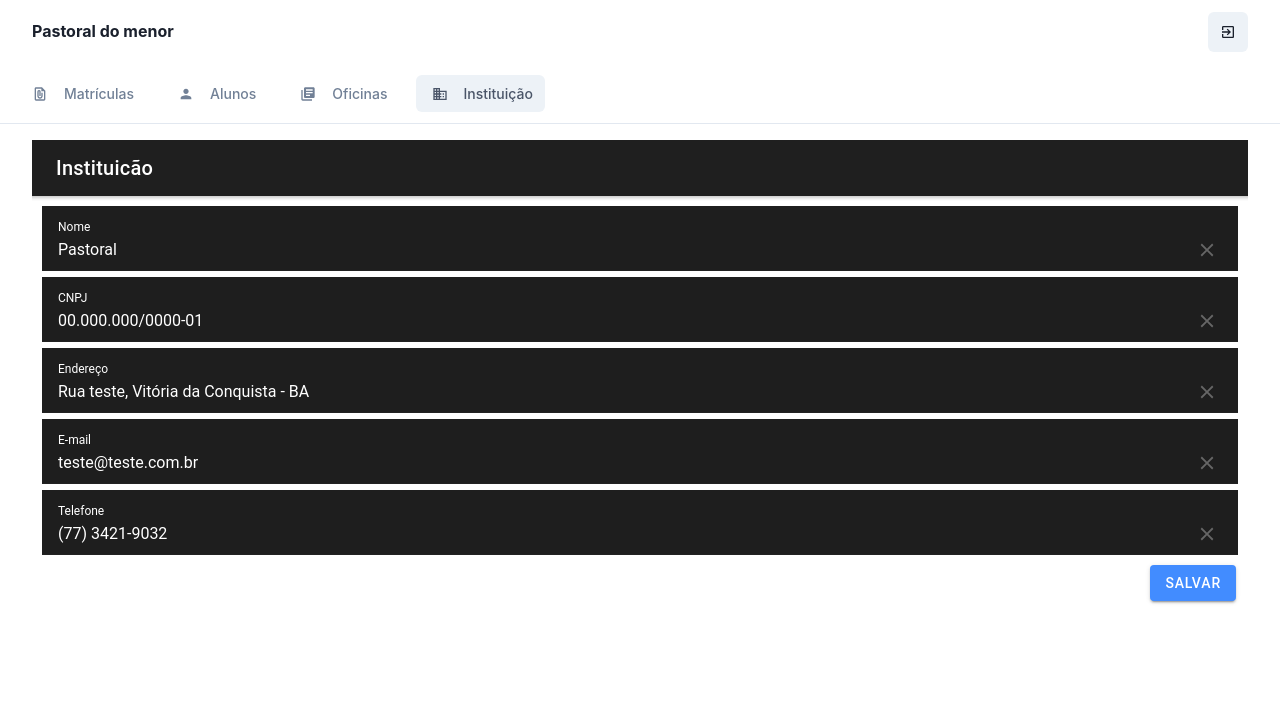
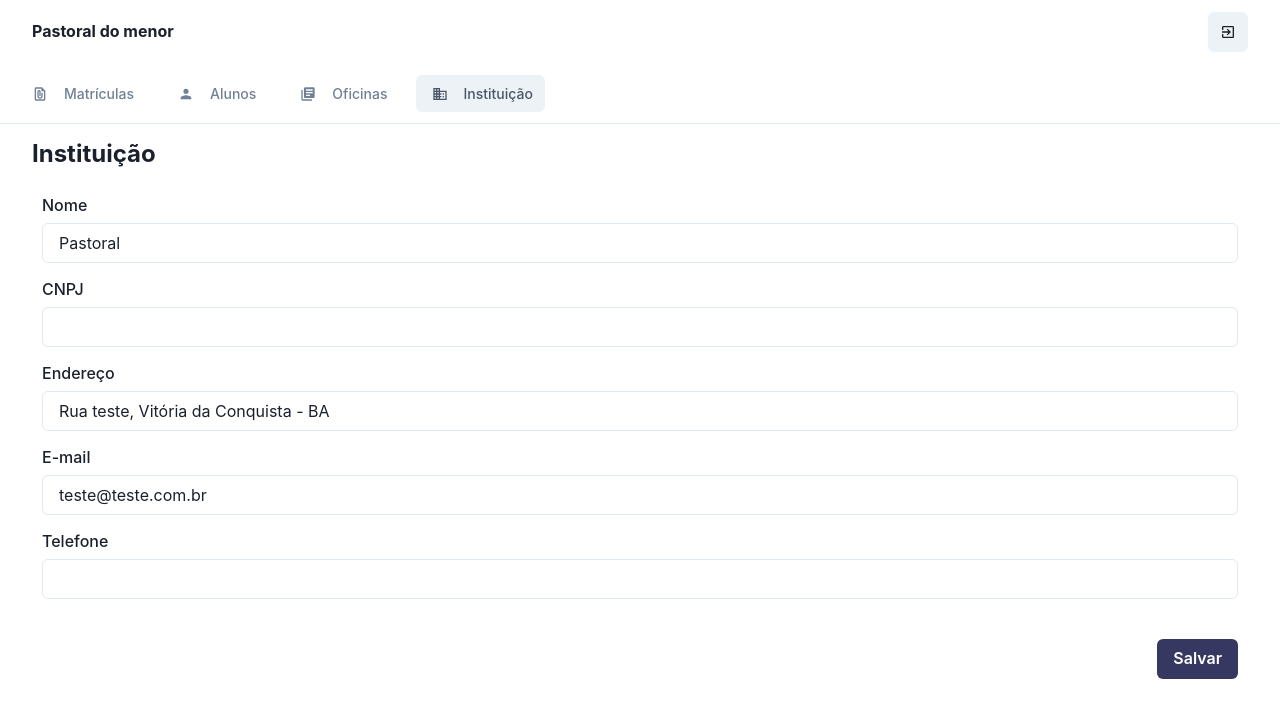
Before and after one commit to vinigr/pastoral, a React (Create React App) app: page /instituicao in a window 1280 px wide. Shown: the top 718 px of the page. Built offline with nearby package versions, Linux system fonts and the light colour scheme.

Commit message:
feat: improve institution screen

```diff
--- a/package.json
+++ b/package.json
@@ -29,6 +29,7 @@
     "react-dom": "^17.0.2",
     "react-hook-form": "^7.7.1",
     "react-icons": "^4.3.1",
+    "react-input-mask": "^2.0.4",
     "react-router": "^5.2.0",
     "react-router-dom": "^6.0.0-beta.8",
     "react-to-print": "^2.12.5",
--- a/src/components/ComprovanteMatricula/ComprovanteMatricula.tsx
+++ b/src/components/ComprovanteMatricula/ComprovanteMatricula.tsx
@@ -84,10 +84,10 @@ const ComprovanteMatricula = forwardRef<HTMLInputElement, Props>(
               Fundada em 19.03.1996
             </h2>
             <h3 style={{ margin: 0, fontSize: 14 }}>
-              Declaração de Utilizada Pública: Lei Municipal nª 927/98
+              Declaração de Utilidade Pública: Lei Municipal nª 927/98
             </h3>
             <h3 style={{ margin: 0, fontSize: 14 }}>
-              Declaração de Utilizada Pública: Lei Estadual nª 8.914/03
+              Declaração de Utilidade Pública: Lei Estadual nª 8.914/03
             </h3>
             <h3 style={{ margin: 0, fontSize: 14 }}>
               Certificação Federal: Portaria CNAS 62/15
--- a/src/pages/Instituicao/Instituicao.tsx
+++ b/src/pages/Instituicao/Instituicao.tsx
@@ -2,29 +2,26 @@ import "./styles.css";
 
 import * as Yup from "yup";
 
-import { Controller, useForm } from "react-hook-form";
-import {
-  IonButton,
-  IonButtons,
-  IonHeader,
-  IonInput,
-  IonItem,
-  IonLabel,
-  IonMenuButton,
-  IonTitle,
-  IonToolbar,
-  useIonToast,
-} from "@ionic/react";
+import { useForm } from "react-hook-form";
+import { yupResolver } from "@hookform/resolvers/yup";
 import React, { useEffect } from "react";
 import {
-  formatarCNPJ,
-  formatarCelular,
-  formatarTelefone,
-} from "../../utils/formatarStrings";
+  Button,
+  FormControl,
+  FormErrorMessage,
+  FormLabel,
+  Input,
+  Stack,
+  Text,
+  useToast,
+} from "@chakra-ui/react";
+
+import InputMask from "react-input-mask";
+
+import { formatarCNPJ, formatarTelefone } from "../../utils/formatarStrings";
 
 import buscarInformacoesInstituicao from "../../usecases/buscarInformacoesInstituicao";
 import salvarInformacoesInstituicao from "../../usecases/salvarInformacoesInstituicao";
-import { yupResolver } from "@hookform/resolvers/yup";
 
 const schema = Yup.object().shape({
   nome: Yup.string().required("O nome é obrigatório"),
@@ -45,10 +42,10 @@ const schema = Yup.object().shape({
 });
 
 const Instituicao: React.FC = () => {
-  const [present] = useIonToast();
+  const toast = useToast();
 
   const {
-    control,
+    register,
     handleSubmit,
     setValue,
     formState: { errors },
@@ -95,183 +92,72 @@ const Instituicao: React.FC = () => {
     });
 
     if (resultado) {
-      return present({
-        message: "Informações salvas com sucesso!",
-        color: "success",
+      return toast({
+        title: "Informações salvas com sucesso!",
+        status: "success",
         duration: 2000,
       });
     }
 
-    return present({
-      message: "Falha ao salvar informações! Por favor, tente novamente",
-      color: "danger",
+    return toast({
+      title: "Falha ao salvar informações! Por favor, tente novamente",
+      status: "error",
       duration: 2000,
     });
   };
 
   return (
     <>
-      <IonHeader>
-        <IonToolbar>
-          <IonButtons slot="start">
-            <IonMenuButton />
-          </IonButtons>
-          <IonTitle>Instituicão</IonTitle>
-        </IonToolbar>
-      </IonHeader>
-
-      <>
-        <IonHeader collapse="condense">
-          <IonToolbar>
-            <IonButtons slot="start">
-              <IonMenuButton />
-            </IonButtons>
-            <IonTitle size="large">Instituicão</IonTitle>
-          </IonToolbar>
-        </IonHeader>
-        <div className="container">
-          <form onSubmit={handleSubmit(onSubmit)}>
-            <IonItem>
-              <IonLabel position="floating">Nome</IonLabel>
-              <Controller
-                control={control}
-                render={({ field: { onChange, onBlur, value } }) => (
-                  <IonInput
-                    value={value}
-                    onIonChange={(e) => {
-                      onChange({
-                        target: {
-                          name: "nome",
-                          value: e?.detail?.value,
-                        },
-                        type: "text",
-                      });
-                    }}
-                    placeholder="Nome"
-                    onBlur={onBlur}
-                    clearInput
-                  />
-                )}
-                name="nome"
-                rules={{ required: true }}
+      <Text as="h2" fontSize={24} fontWeight="bold" mb={4}>
+        Instituição
+      </Text>
+      <div className="container">
+        <form onSubmit={handleSubmit(onSubmit)}>
+          <Stack spacing={4}>
+            <FormControl isInvalid={errors.nome}>
+              <FormLabel>Nome</FormLabel>
+              <Input type="text" {...register("nome")} />
+              <FormErrorMessage>{errors?.nome?.message}</FormErrorMessage>
+            </FormControl>
+            <FormControl isInvalid={errors.cnpj}>
+              <FormLabel>CNPJ</FormLabel>
+              <Input
+                type="text"
+                {...register("cnpj")}
+                as={InputMask}
+                mask="99.999.999/9999-99"
+                maskChar={null}
               />
-            </IonItem>
-            <div className="mensagem-erro">{errors?.nome?.message}</div>
-            <IonItem>
-              <IonLabel position="floating">CNPJ</IonLabel>
-              <Controller
-                control={control}
-                render={({ field: { onChange, onBlur, value } }) => (
-                  <IonInput
-                    value={value}
-                    onIonChange={(e) => {
-                      onChange({
-                        target: {
-                          name: "cnpj",
-                          value: formatarCNPJ(e?.detail?.value),
-                        },
-                      });
-                    }}
-                    placeholder="CNPJ"
-                    onBlur={onBlur}
-                    type="text"
-                    clearInput
-                    maxlength={18}
-                  />
-                )}
-                name="cnpj"
-                rules={{ required: true }}
+              <FormErrorMessage>{errors?.cnpj?.message}</FormErrorMessage>
+            </FormControl>
+            <FormControl isInvalid={errors.endereco}>
+              <FormLabel>Endereço</FormLabel>
+              <Input {...register("endereco")} type="text" />
+              <FormErrorMessage>{errors?.endereco?.message}</FormErrorMessage>
+            </FormControl>
+            <FormControl isInvalid={errors.email}>
+              <FormLabel>E-mail</FormLabel>
+              <Input {...register("email")} type="text" />
+              <FormErrorMessage>{errors?.email?.message}</FormErrorMessage>
+            </FormControl>
+            <FormControl isInvalid={errors.telefone}>
+              <FormLabel>Telefone</FormLabel>
+              <Input
+                type="text"
+                {...register("telefone")}
+                as={InputMask}
+                mask="(99) 9999-9999"
               />
-            </IonItem>
-            <div className="mensagem-erro">{errors?.cnpj?.message}</div>
-            <IonItem>
-              <IonLabel position="floating">Endereço</IonLabel>
-              <Controller
-                control={control}
-                render={({ field: { onChange, onBlur, value } }) => (
-                  <IonInput
-                    value={value}
-                    onIonChange={(e) => {
-                      onChange({
-                        target: {
-                          name: "endereco",
-                          value: e?.detail?.value,
-                        },
-                      });
-                    }}
-                    placeholder="Endereço"
-                    onBlur={onBlur}
-                    type="text"
-                    clearInput
-                  />
-                )}
-                name="endereco"
-                rules={{ required: true }}
-              />
-            </IonItem>
-            <div className="mensagem-erro">{errors?.endereco?.message}</div>
-            <IonItem>
-              <IonLabel position="floating">E-mail</IonLabel>
-              <Controller
-                control={control}
-                render={({ field: { onChange, onBlur, value } }) => (
-                  <IonInput
-                    value={value}
-                    onIonChange={(e) => {
-                      onChange({
-                        target: {
-                          name: "email",
-                          value: e?.detail?.value,
-                        },
-                      });
-                    }}
-                    placeholder="E-mail"
-                    onBlur={onBlur}
-                    type="email"
-                    clearInput
-                  />
-                )}
-                name="email"
-                rules={{ required: true }}
-              />
-            </IonItem>
-            <div className="mensagem-erro">{errors?.email?.message}</div>
-            <IonItem>
-              <IonLabel position="floating">Telefone</IonLabel>
-              <Controller
-                control={control}
-                render={({ field: { onChange, onBlur, value } }) => (
-                  <IonInput
-                    value={value}
-                    onIonChange={(e) => {
-                      onChange({
-                        target: {
-                          name: "telefone",
-                          value:
-                            e?.detail?.value?.length === 15
-                              ? formatarCelular(e?.detail?.value)
-                              : formatarTelefone(e?.detail?.value || ""),
-                        },
-                      });
-                    }}
-                    placeholder="Telefone"
-                    onBlur={onBlur}
-                    type="text"
-                    clearInput
-                    maxlength={14}
-                  />
-                )}
-                name="telefone"
-                rules={{ required: true }}
-              />
-            </IonItem>
-            <div className="mensagem-erro">{errors?.telefone?.message}</div>
-            <div style={{ display: "flex", justifyContent: "flex-end" }}>
-              <IonButton type="submit">Salvar</IonButton>
-            </div>
-          </form>
-        </div>
-      </>
+              <FormErrorMessage>{errors?.telefone?.message}</FormErrorMessage>
+            </FormControl>
+          </Stack>
+          <Stack alignItems="flex-end" mt={10}>
+            <Button type="submit" bg="#373861" color="white">
+              Salvar
+            </Button>
+          </Stack>
+        </form>
+      </div>
     </>
   );
 };
--- a/src/pages/Login/Login.tsx
+++ b/src/pages/Login/Login.tsx
@@ -16,6 +16,7 @@ import {
   Text,
   InputGroup,
   FormErrorMessage,
+  useToast,
 } from "@chakra-ui/react";
 
 import React from "react";
@@ -30,6 +31,7 @@ const schema = Yup.object().shape({
 
 const Login: React.FC = () => {
   const navigate = useNavigate();
+  const toast = useToast();
 
   const {
     handleSubmit,
@@ -49,8 +51,14 @@ const Login: React.FC = () => {
     const resultado = await fazerLogin(usuario, senha);
 
     if (resultado) {
-      navigate("/matriculas");
+      return navigate("/matriculas");
     }
+
+    return toast({
+      title: "Usuário ou senha incorretos!",
+      status: "error",
+      duration: 2000,
+    });
   };
 
   return (
```
Also changed, not shown: 1 other file (tests, documents, lock files or other folders).
